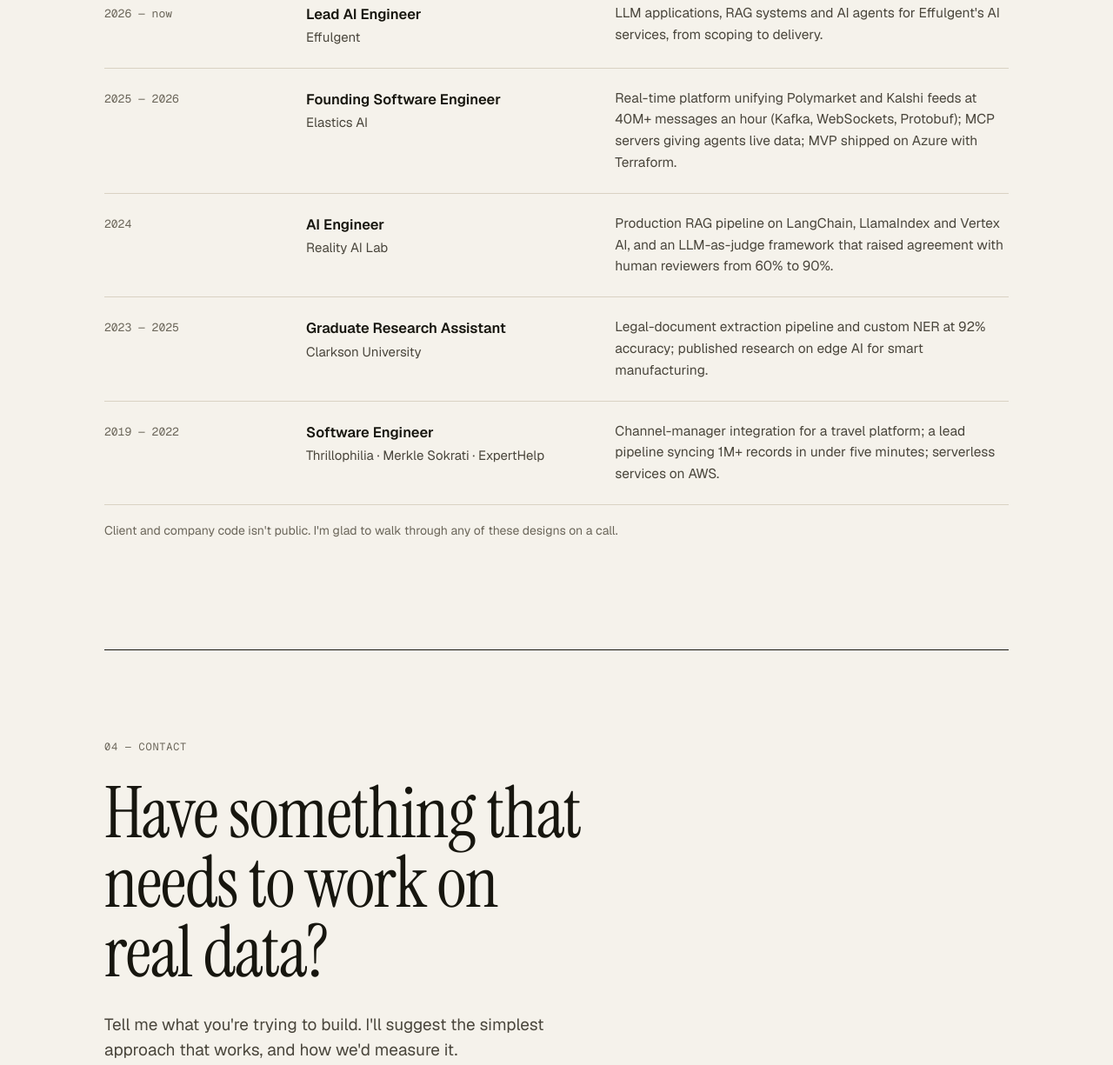
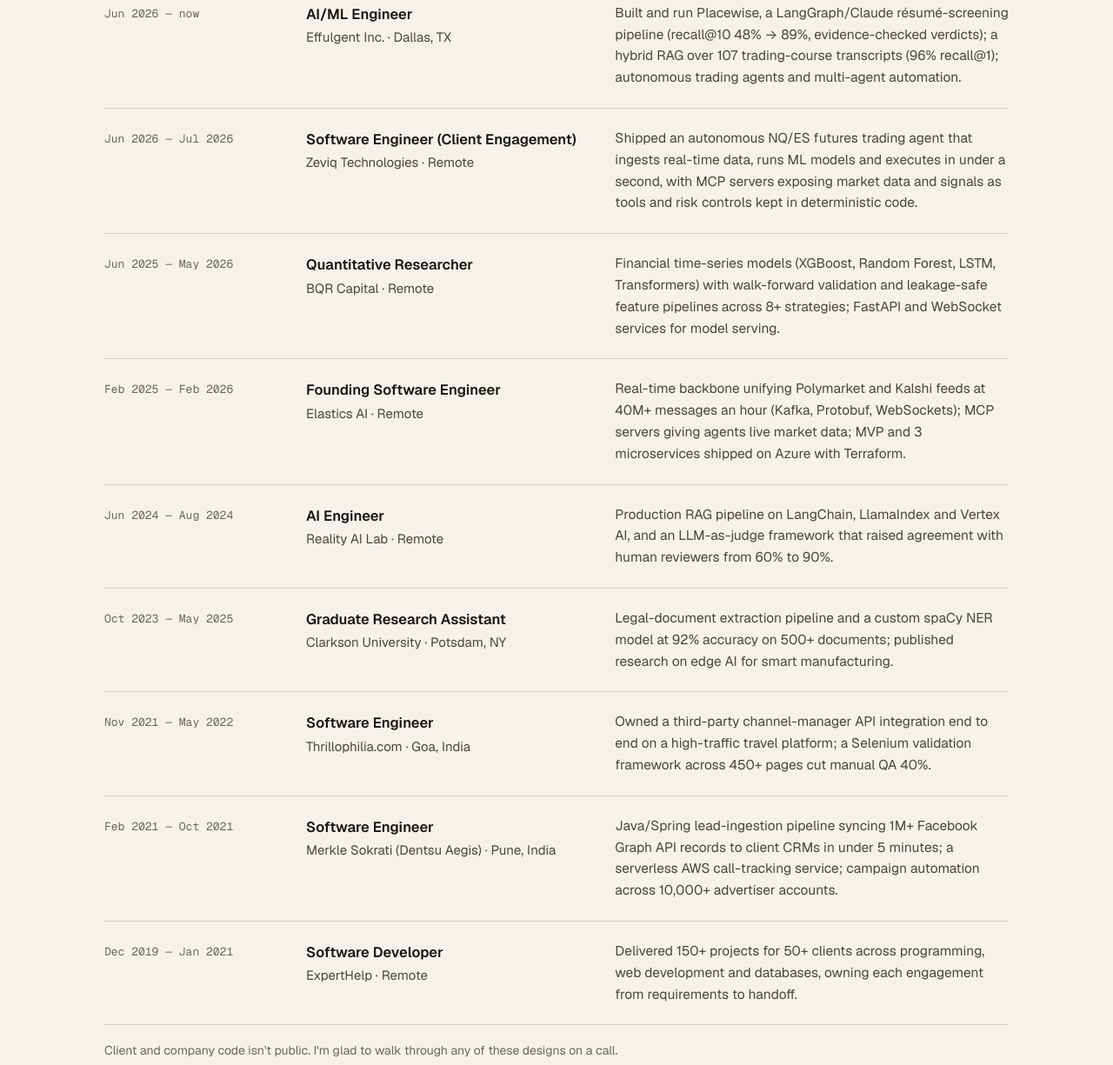
Before and after one commit to bprakashputta/bprakashputta.github.io, a plain HTML site: page index.html in a window 1280 px wide. Shown: the part 5339-6564 px from the top of the page at 87% size. Drawn offline with nearby package versions, Linux system fonts and the light colour scheme.

Commit message:
Experience: list all nine roles from the résumé with exact titles and dates
Co-Authored-By: Claude Opus 5.5 <noreply@anthropic.com>

```diff
--- a/index.html
+++ b/index.html
@@ -220,11 +220,15 @@
           <div><h2>Where the work happened.</h2></div>
         </div>
         <div class="timeline">
-          <div class="row"><span class="yr">2026 — now</span><div class="role"><b>Lead AI Engineer</b><span>Effulgent</span></div><p>LLM applications, RAG systems and AI agents for Effulgent's AI services, from scoping to delivery.</p></div>
-          <div class="row"><span class="yr">2025 — 2026</span><div class="role"><b>Founding Software Engineer</b><span>Elastics AI</span></div><p>Real-time platform unifying Polymarket and Kalshi feeds at 40M+ messages an hour (Kafka, WebSockets, Protobuf); MCP servers giving agents live data; MVP shipped on Azure with Terraform.</p></div>
-          <div class="row"><span class="yr">2024</span><div class="role"><b>AI Engineer</b><span>Reality AI Lab</span></div><p>Production RAG pipeline on LangChain, LlamaIndex and Vertex AI, and an LLM-as-judge framework that raised agreement with human reviewers from 60% to 90%.</p></div>
-          <div class="row"><span class="yr">2023 — 2025</span><div class="role"><b>Graduate Research Assistant</b><span>Clarkson University</span></div><p>Legal-document extraction pipeline and custom NER at 92% accuracy; published research on edge AI for smart manufacturing.</p></div>
-          <div class="row"><span class="yr">2019 — 2022</span><div class="role"><b>Software Engineer</b><span>Thrillophilia · Merkle Sokrati · ExpertHelp</span></div><p>Channel-manager integration for a travel platform; a lead pipeline syncing 1M+ records in under five minutes; serverless services on AWS.</p></div>
+          <div class="row"><span class="yr">Jun 2026 — now</span><div class="role"><b>AI/ML Engineer</b><span>Effulgent Inc. · Dallas, TX</span></div><p>Built and run Placewise, a LangGraph/Claude résumé-screening pipeline (recall@10 48% → 89%, evidence-checked verdicts); a hybrid RAG over 107 trading-course transcripts (96% recall@1); autonomous trading agents and multi-agent automation.</p></div>
+          <div class="row"><span class="yr">Jun 2026 — Jul 2026</span><div class="role"><b>Software Engineer (Client Engagement)</b><span>Zeviq Technologies · Remote</span></div><p>Shipped an autonomous NQ/ES futures trading agent that ingests real-time data, runs ML models and executes in under a second, with MCP servers exposing market data and signals as tools and risk controls kept in deterministic code.</p></div>
+          <div class="row"><span class="yr">Jun 2025 — May 2026</span><div class="role"><b>Quantitative Researcher</b><span>BQR Capital · Remote</span></div><p>Financial time-series models (XGBoost, Random Forest, LSTM, Transformers) with walk-forward validation and leakage-safe feature pipelines across 8+ strategies; FastAPI and WebSocket services for model serving.</p></div>
+          <div class="row"><span class="yr">Feb 2025 — Feb 2026</span><div class="role"><b>Founding Software Engineer</b><span>Elastics AI · Remote</span></div><p>Real-time backbone unifying Polymarket and Kalshi feeds at 40M+ messages an hour (Kafka, Protobuf, WebSockets); MCP servers giving agents live market data; MVP and 3 microservices shipped on Azure with Terraform.</p></div>
+          <div class="row"><span class="yr">Jun 2024 — Aug 2024</span><div class="role"><b>AI Engineer</b><span>Reality AI Lab · Remote</span></div><p>Production RAG pipeline on LangChain, LlamaIndex and Vertex AI, and an LLM-as-judge framework that raised agreement with human reviewers from 60% to 90%.</p></div>
+          <div class="row"><span class="yr">Oct 2023 — May 2025</span><div class="role"><b>Graduate Research Assistant</b><span>Clarkson University · Potsdam, NY</span></div><p>Legal-document extraction pipeline and a custom spaCy NER model at 92% accuracy on 500+ documents; published research on edge AI for smart manufacturing.</p></div>
+          <div class="row"><span class="yr">Nov 2021 — May 2022</span><div class="role"><b>Software Engineer</b><span>Thrillophilia.com · Goa, India</span></div><p>Owned a third-party channel-manager API integration end to end on a high-traffic travel platform; a Selenium validation framework across 450+ pages cut manual QA 40%.</p></div>
+          <div class="row"><span class="yr">Feb 2021 — Oct 2021</span><div class="role"><b>Software Engineer</b><span>Merkle Sokrati (Dentsu Aegis) · Pune, India</span></div><p>Java/Spring lead-ingestion pipeline syncing 1M+ Facebook Graph API records to client CRMs in under 5 minutes; a serverless AWS call-tracking service; campaign automation across 10,000+ advertiser accounts.</p></div>
+          <div class="row"><span class="yr">Dec 2019 — Jan 2021</span><div class="role"><b>Software Developer</b><span>ExpertHelp · Remote</span></div><p>Delivered 150+ projects for 50+ clients across programming, web development and databases, owning each engagement from requirements to handoff.</p></div>
         </div>
         <p class="footnote">Client and company code isn't public. I'm glad to walk through any of these designs on a call.</p>
       </div>
```
